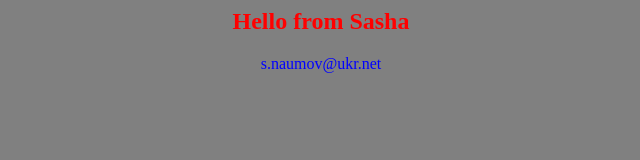
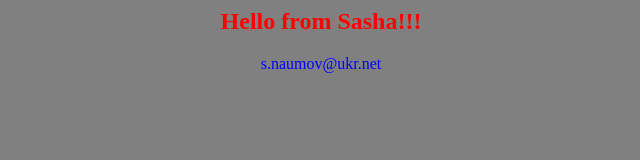
Before and after one commit to Naumov89/app_for_jenkins, a plain HTML site: page index.html in a window 1280 px wide. Shown: the full height of the page, 319-959 px from the left. Drawn offline with Linux system fonts and the light colour scheme.

Commit message:
Update index.html

```diff
--- a/index.html
+++ b/index.html
@@ -1,7 +1,7 @@
 <html>
 <body bgcolor=gray>
 <center>
-<h2><font color=red>Hello from Sasha</font></h2>
+<h2><font color=red>Hello from Sasha!!!</font></h2>
 
 <font color=blue>s.naumov@ukr.net</font>
 
```
